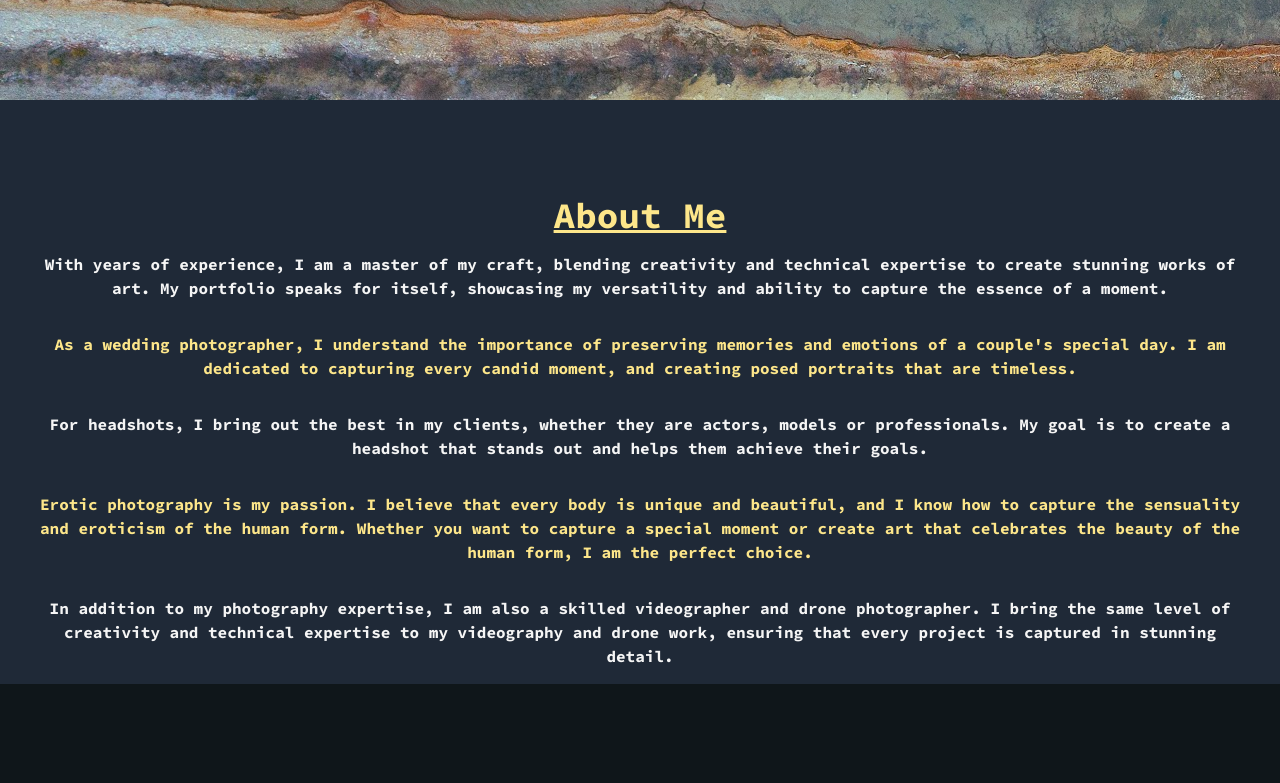
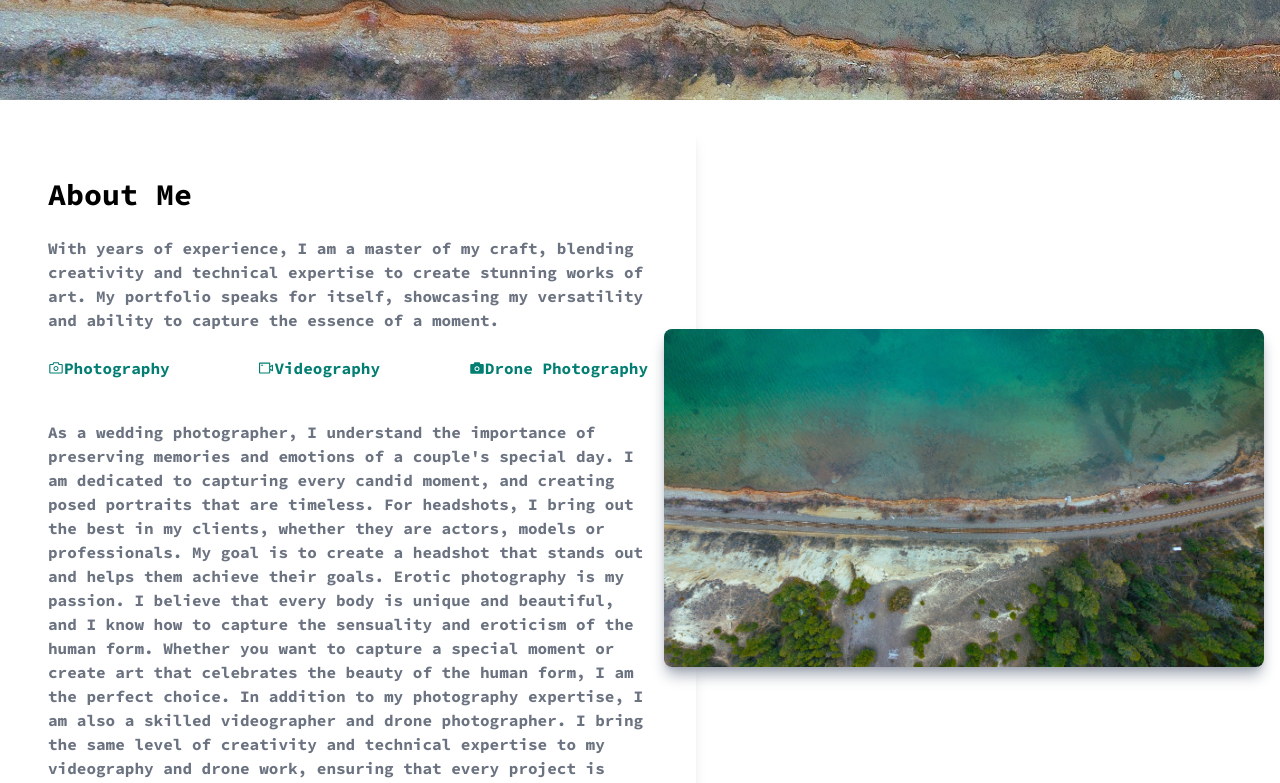
Before and after one commit to allentevyaw/evan-r-photography, a React (Vite) app in the folder client/: page / in a window 1280 px wide. Shown: the part 700-1483 px from the top of the page. Built offline with nearby package versions, Linux system fonts and the light colour scheme; a web font is replaced by a local one.

Commit message:
about page updates

```diff
--- a/client/src/components/About.jsx
+++ b/client/src/components/About.jsx
@@ -1,20 +1,68 @@
 import React from 'react'
+import {AiOutlineCamera, AiOutlineVideoCamera, AiFillCamera} from 'react-icons/ai'
+import Shoreline from '../assets/shoreline.png'
 
 const About = () => {
   return (
-    <div name='about' className='flex justify-center text-center items-center w-full bg-gray-800'>
-        <div className='mx-10'>
-            <h1 className='text-4xl text-amber-200 mt-24 underline'>
-                About Me
-                </h1>
+    <div name='about' className='flex justify-center items-centerw-full min-h-screen bg-white'>
 
-            <p className='py-4'>With years of experience, I am a master of my craft, blending creativity and technical expertise to create stunning works of art. My portfolio speaks for itself, showcasing my versatility and ability to capture the essence of a moment.</p>
-            <p className='py-4 text-amber-200'>As a wedding photographer, I understand the importance of preserving memories and emotions of a couple's special day. I am dedicated to capturing every candid moment, and creating posed portraits that are timeless.</p>
-            <p className='py-4'>For headshots, I bring out the best in my clients, whether they are actors, models or professionals. My goal is to create a headshot that stands out and helps them achieve their goals.</p>
-            <p className='py-4 text-amber-200'>Erotic photography is my passion. I believe that every body is unique and beautiful, and I know how to capture the sensuality and eroticism of the human form. Whether you want to capture a special moment or create art that celebrates the beauty of the human form, I am the perfect choice.</p>
-            <p className='py-4'>In addition to my photography expertise, I am also a skilled videographer and drone photographer. I bring the same level of creativity and technical expertise to my videography and drone work, ensuring that every project is captured in stunning detail.</p>
 
+<div className="container mx-auto text-center lg:text-left pt-7 pb-7">
+      <div className="grid lg:grid-cols-2 gap-4 items-center">
+        <div className="mb-12 lg:mb-0 ">
+          <div className="block rounded-lg shadow-lg px-6 py-12 md:px-12 lg:-mr-16"
+            style={{background: "hsla(0, 0%, 100%, 0.3)", backdropfilter: "blur(30px)"}}>
+            <h2 className="text-3xl font-bold mb-6 text-black">About Me</h2>
+            <p className="text-gray-500 mb-6 pb-2 lg:pb-0">
+            With years of experience, I am a master of my craft, blending creativity and technical expertise to create stunning works of art. My portfolio speaks for itself, showcasing my versatility and ability to capture the essence of a moment.
+            </p>
+
+            <div className="flex flex-col md:flex-row md:justify-around lg:justify-between mb-6 mx-auto text-[#027E72]">
+              <p className="flex items-center mb-4 md:mb-2 lg:mb-0 mx-auto md:mx-0">
+              <AiOutlineCamera />
+                Photography
+              </p>
+
+              <p className="flex items-center mb-4 md:mb-2 lg:mb-0 mx-auto md:mx-0">
+              <AiOutlineVideoCamera />
+                Videography
+              </p>
+
+              <p className="flex items-center mb-2 lg:mb-0 mx-auto md:mx-0">
+                <AiFillCamera />
+                Drone Photography
+              </p>
+            </div>
+
+            <p className="text-gray-500 mb-0">
+            <p className='py-4'>As a wedding photographer, I understand the importance
+            of preserving memories and emotions of a couple's special day. I am dedicated
+            to capturing every candid moment, and creating posed portraits that are timeless.
+            For headshots, I bring out the best in my clients, whether they are actors, models or
+            professionals. My goal is to create a headshot that stands out and helps them achieve
+            their goals. Erotic photography is my passion. I believe that every body is unique and
+            beautiful, and I know how to capture the sensuality and eroticism of the human form. Whether
+            you want to capture a special moment or create art that celebrates the beauty of the human
+            form, I am the perfect choice. In addition to my photography expertise, I am also a skilled
+            videographer and drone photographer. I bring the same level of creativity and technical
+            expertise to my videography and drone work, ensuring that every project is captured in
+            stunning detail.</p>
+            </p>
+          </div>
         </div>
+
+        <div className='px-4'>
+          <img
+          src={Shoreline}
+          className="rounded-lg shadow-lg shadow-gray-400 hover:blur-sm"
+          alt="" />
+        </div>
+      </div>
+    </div>
+
+
+
+
     </div>
   )
 }
--- a/client/src/components/Navbar.jsx
+++ b/client/src/components/Navbar.jsx
@@ -1,7 +1,6 @@
 import React, {useEffect, useState} from 'react'
 import { Link } from 'react-scroll';
-import { AiOutlineClose } from 'react-icons/ai'
-import { FaBars } from 'react-icons/fa';
+import {FaBars} from 'react-icons/fa'
 
 
 
```
